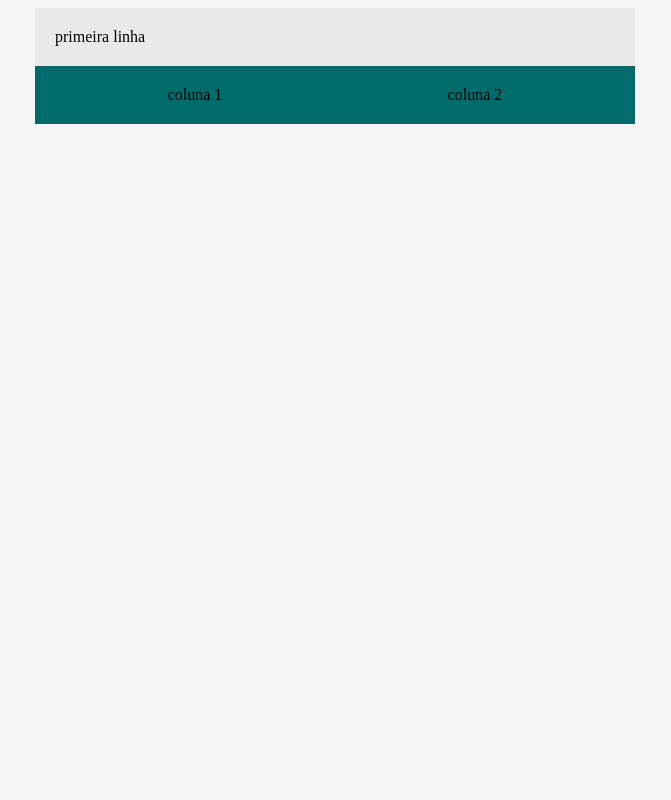
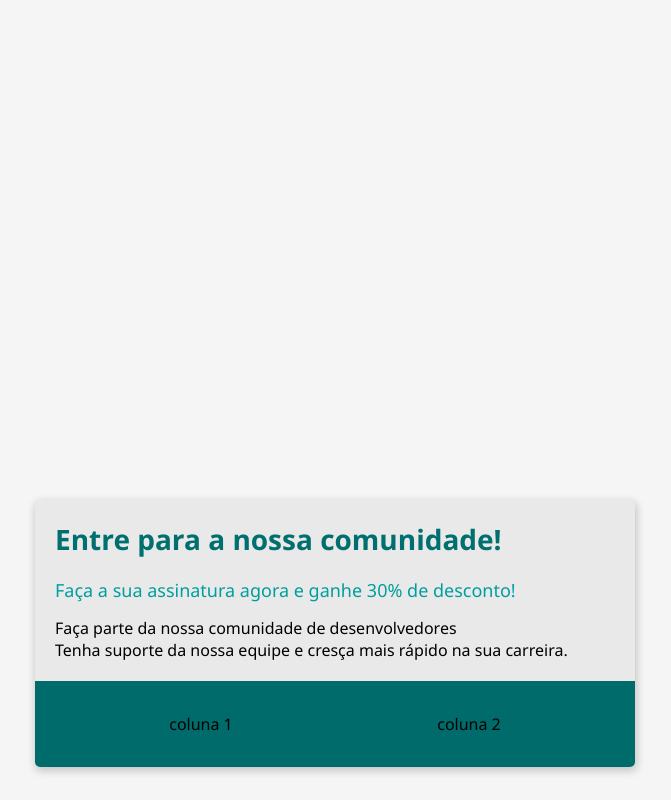
Before and after one commit to p4ul0pdm/bootcamp-devjr-modulo2, a plain HTML site: page Index.html in a window 1280 px wide. Shown: the whole page, without its empty margins (305-976 px from the left). Drawn offline with Linux system fonts and the light colour scheme.

Commit message:
closes #3 - criando cabeçalho do index.html

```diff
--- a/Index.html
+++ b/Index.html
@@ -7,12 +7,18 @@
     <style>
         body{
             background-color: #f5f5f5;
+            font-family: 'Segoe UI', Tahoma, Geneva, Verdana, sans-serif;
+
         }
 
         .container{
             background-color: #E9E9E9;
             margin: auto;  /*deixa o display flexível - independente do tamanho da página, ela terá uma borda proporcional*/
+            margin-top: 500px;
             width: 600px;
+            box-shadow: 1px 3px 8px 1px rgba(0, 0, 0, 0.2);
+            border-radius: 5px;
+            overflow: hidden;
         }
 
         .header{
@@ -24,7 +30,21 @@
             display: flex; /*o valor padrão é o linha (row) não coluna (column)*/
             background-color: #006B6B;
             justify-content: space-around;
-            padding: 20px;
+            padding: 32px;
+        }
+
+        .header-title{
+            color: #006f6f;
+            font-size: 28px;
+            font-weight: 700;
+            margin-bottom: 20px;
+        }
+
+        .header-subtitle{
+            color: #009e9e;
+            font-size: 18px;
+            font-weight: 500;
+            margin-bottom: 15px;
         }
 
     </style>
@@ -32,7 +52,16 @@
 <body>
     <div class="container">
         <div class="header">
-            primeira linha
+            <div class="header-title">
+                Entre para a nossa comunidade!
+            </div>
+            <div class="header-subtitle">
+                Faça a sua assinatura agora e ganhe 30% de desconto!
+            </div>
+            <div>
+                Faça parte da nossa comunidade de desenvolvedores <br>
+                Tenha suporte da nossa equipe e cresça mais rápido na sua carreira.
+            </div>
         </div>
         <div class="flex-container">
             <div>
```
